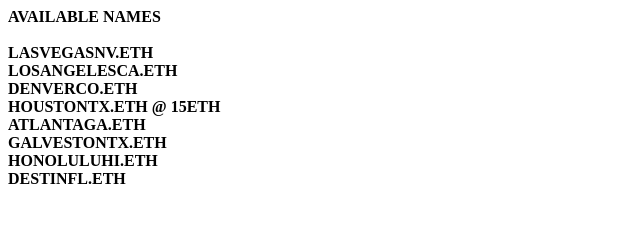
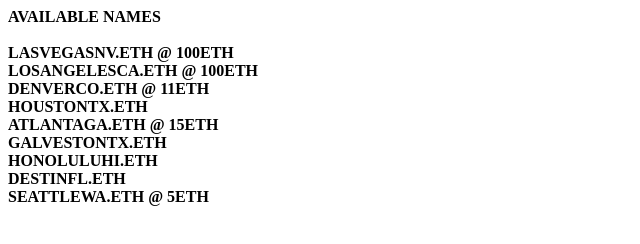
Before and after one commit to kd100m/ENS4SALE, a plain HTML site: page index.html in a window 1280 px wide. Shown: the whole page, without its empty margins (0-640 px from the left). Drawn offline with Linux system fonts and the light colour scheme.

Commit message:
Update index.html

```diff
--- a/index.html
+++ b/index.html
@@ -5,14 +5,15 @@
 <body>
 <b>AVAILABLE NAMES</b> <br> <br>
 
-<b>LASVEGASNV.ETH</b><br>
-<b>LOSANGELESCA.ETH</b><br>
-<b>DENVERCO.ETH</b><br>
-<b>HOUSTONTX.ETH @ 15ETH</b><br>
-<b>ATLANTAGA.ETH</b><br>
+<b>LASVEGASNV.ETH @ 100ETH</b><br>
+<b>LOSANGELESCA.ETH @ 100ETH</b><br>
+<b>DENVERCO.ETH @ 11ETH</b><br>
+<b>HOUSTONTX.ETH</b><br>
+<b>ATLANTAGA.ETH @ 15ETH</b><br>
 <b>GALVESTONTX.ETH</b><br>
 <b>HONOLULUHI.ETH</b><br>
 <b>DESTINFL.ETH</b><br>
+<b>SEATTLEWA.ETH @ 5ETH</b><br>
 
 
 </body>
```
